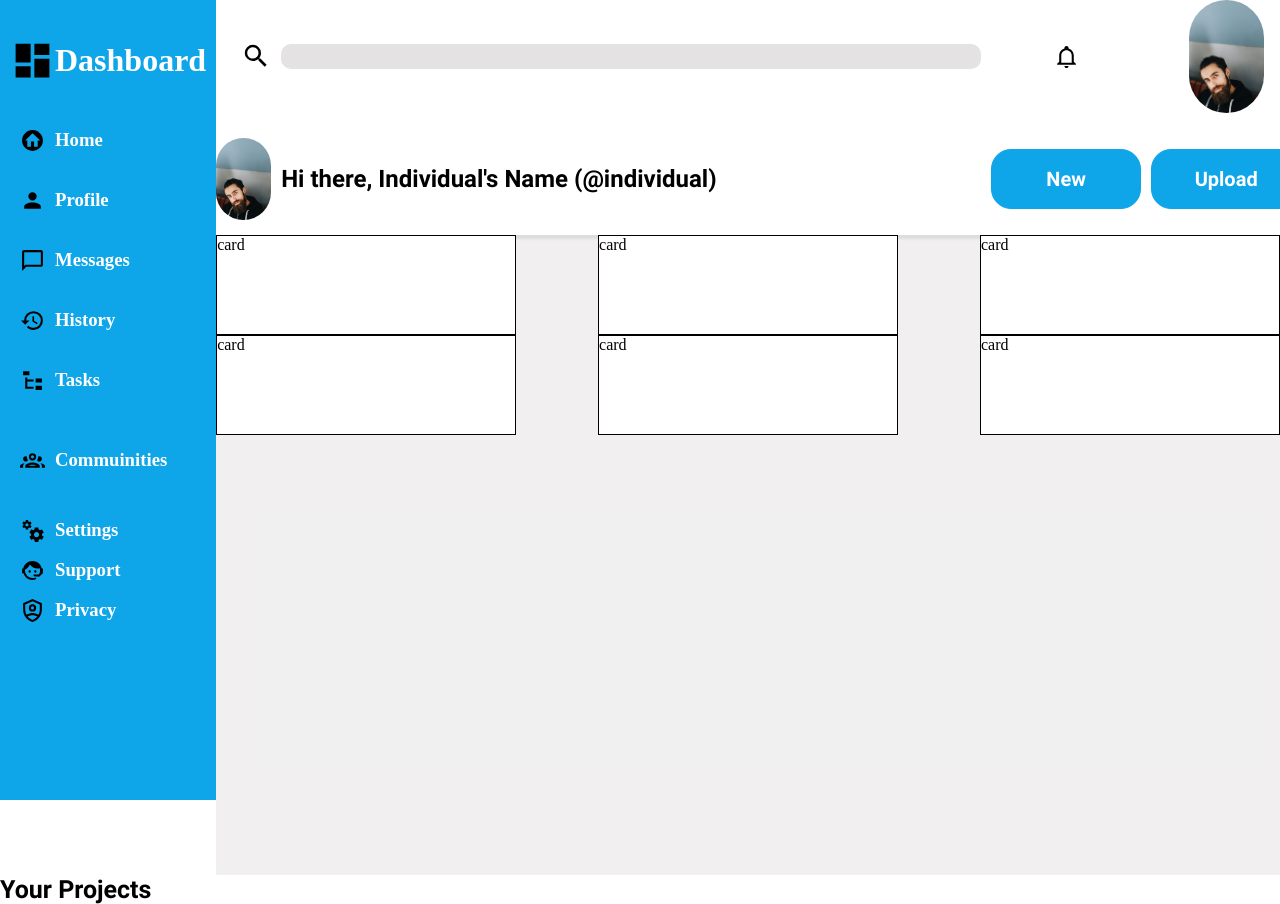
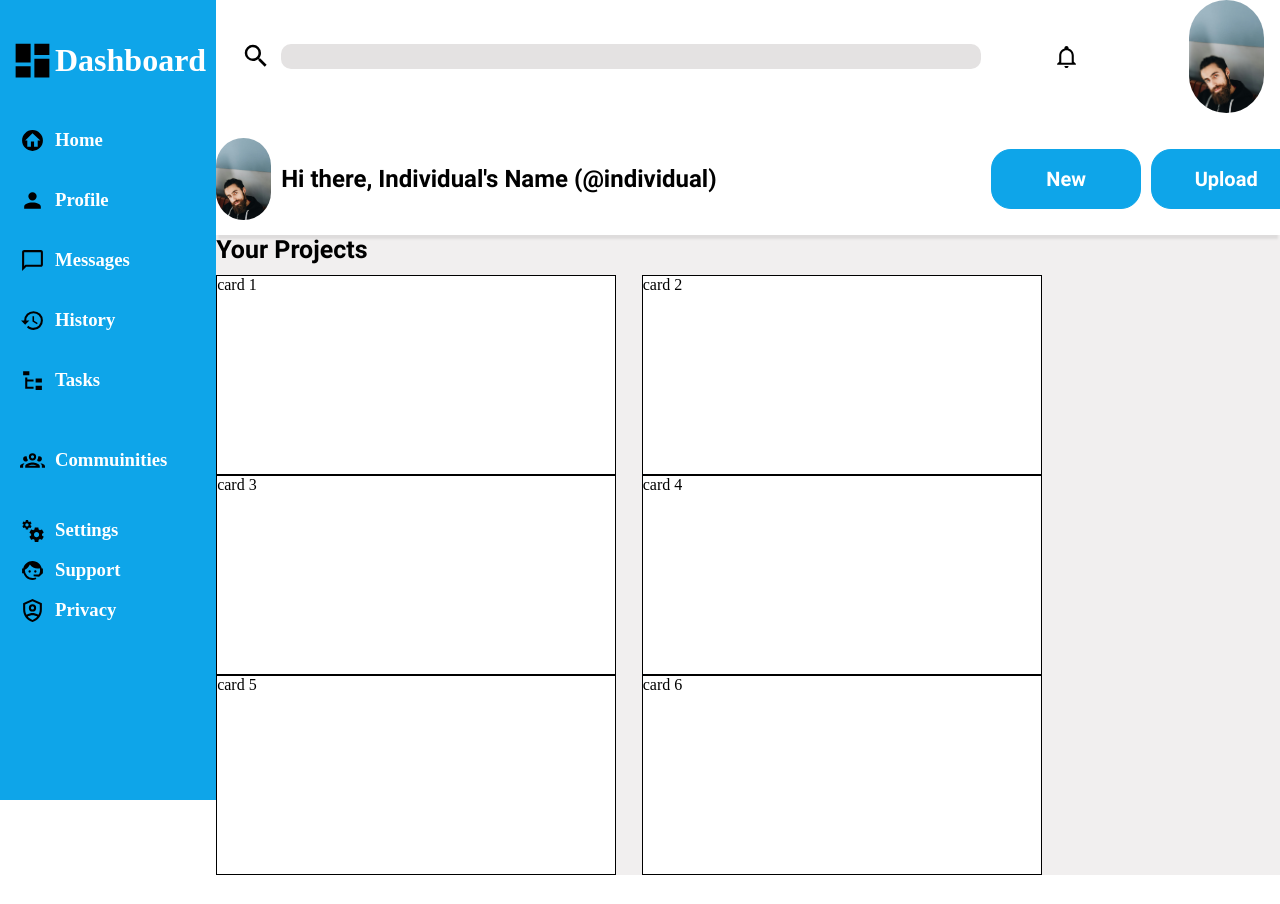
Before and after one commit to brandon-parkerson/admin-dashboard, a plain HTML site: page index.html in a window 1280 px wide. Shown: the top 904 px of the page. After the commit the page ends 875 px from the top, so only its background shows below. Drawn offline with Linux system fonts and the light colour scheme.

Commit message:
Place cards.

```diff
--- a/index.html
+++ b/index.html
@@ -41,15 +41,15 @@
         <button class="upload">Upload</button>
         <button class="share">Share</button>
     </div>
-    <p class="your-projects">Your Projects</p>
+
     <div class="main">
-
-        <div class="card">card</div>
-        <div class="card">card</div>
-        <div class="card">card</div>
-        <div class="card">card</div>
-        <div class="card">card</div>
-        <div class="card">card</div>
+        <p class="your-projects">Your Projects</p>
+        <div class="card card-1">card 1</div>
+        <div class="card card-2">card 2</div>
+        <div class="card card-3">card 3</div>
+        <div class="card card-4">card 4</div>
+        <div class="card card-5">card 5</div>
+        <div class="card card-6">card 6</div>
     </div>
 </body>
 </html>
--- a/style.css
+++ b/style.css
@@ -173,11 +173,12 @@ h2 {
 
 .main {
     background-color: #eeececce;
+
     grid-column: 2 / 5;
     grid-row: 2 / 4;
     display: grid;
     grid-template-columns: 2fr 2fr 1fr;
-    grid-template-rows: 0.2fr 1fr 1fr;
+    grid-template-rows: 0.2fr 1fr 1fr 1fr;
 }
 .your-projects {
     font-family: boldFont;
@@ -186,7 +187,31 @@ h2 {
 
 .card {
     background-color: white;
-    height: 100px;
-    width: 300px;
+    height: 200px;
+    width: 400px;
     border: 1px solid black;
 }
+.card-6 {
+    grid-column: 2 / 3;
+    grid-row: 4 / 5;
+}
+.card-5 {
+    grid-column: 1 / 2;
+    grid-row: 4 / 5;
+}
+.card-4 {
+    grid-column: 2 / 3;
+    grid-row: 3 / 4;
+}
+.card-3 {
+    grid-column: 1 / 2;
+    grid-row: 3 / 4;
+}
+.card-2 {
+    grid-column: 2 / 3;
+    grid-row: 2 / 3;
+}
+.card-1 {
+    grid-column: 1 / 2;
+    grid-row: 2 / 3;
+}
```
